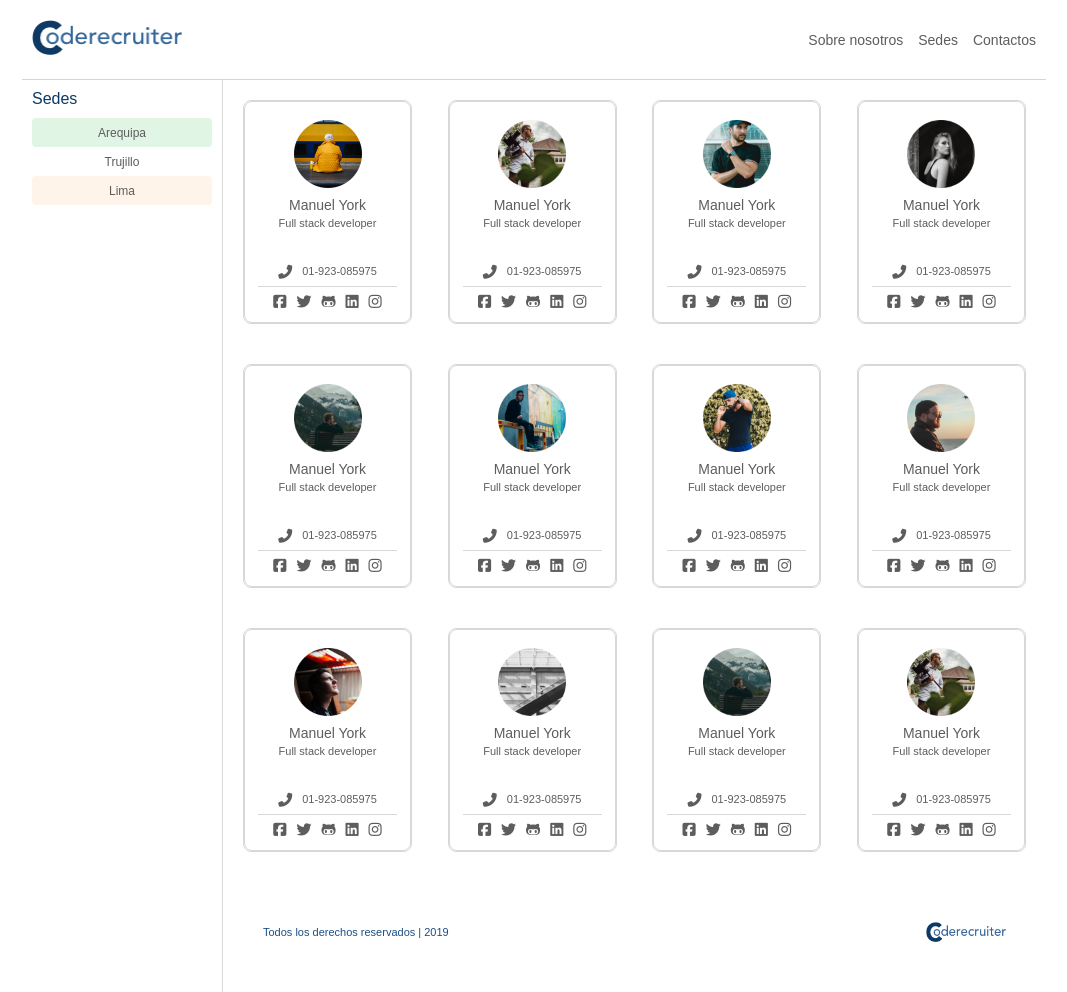
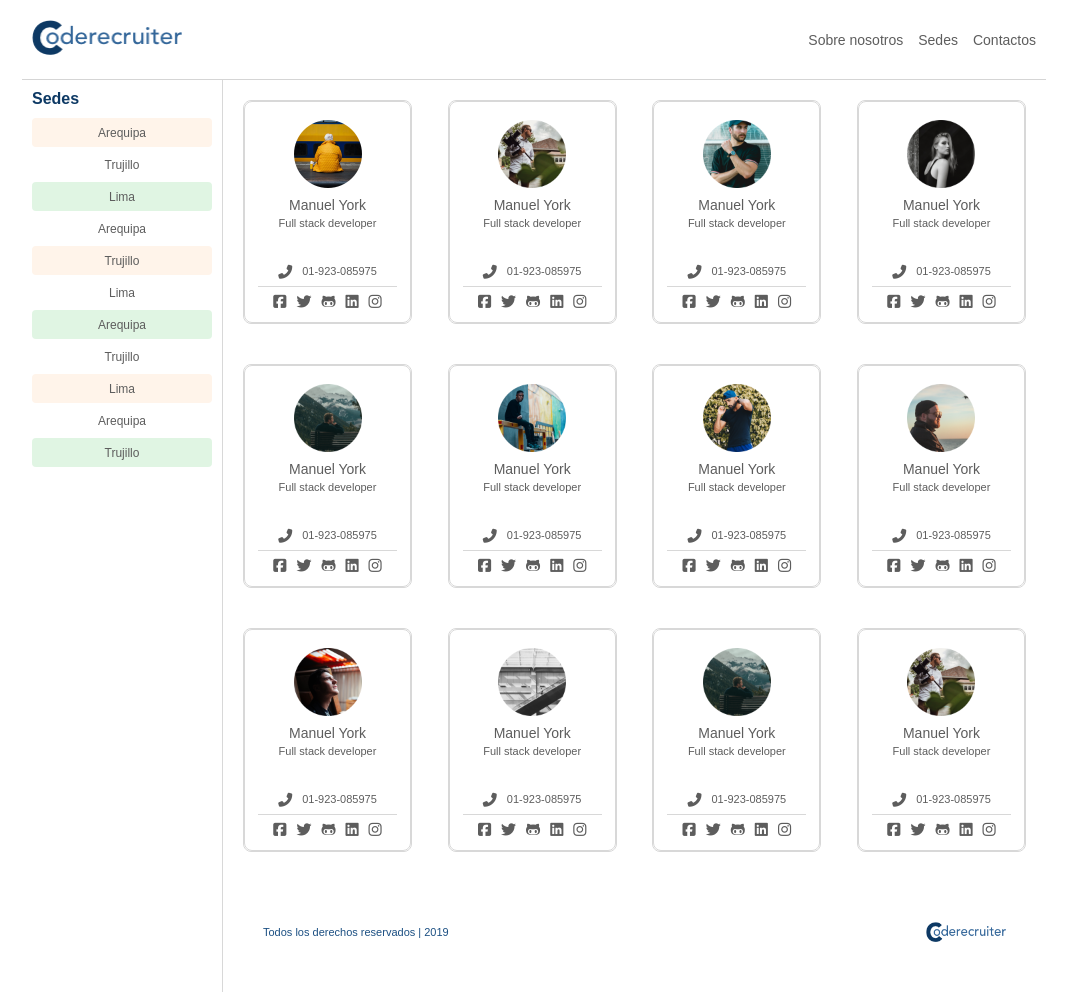
Before and after one commit to StevenACZ/Coderecruiter, a plain HTML site: page menu.html in a window 1280 px wide. Shown: the whole page, without its empty margins (106-1173 px from the left). Drawn offline with Linux system fonts and the light colour scheme.

Commit message:
Mejorando la parte left, y el footer

```diff
--- a/menu.html
+++ b/menu.html
@@ -38,6 +38,14 @@
         <a class="txt-x2 btn" href="#"><p>Arequipa</p></a>
         <a class="txt-x2 btn" href="#"><p>Trujillo</p></a>
         <a class="txt-x2 btn" href="#"><p>Lima</p></a>
+        <a class="txt-x2 btn" href="#"><p>Arequipa</p></a>
+        <a class="txt-x2 btn" href="#"><p>Trujillo</p></a>
+        <a class="txt-x2 btn" href="#"><p>Lima</p></a>
+        <a class="txt-x2 btn" href="#"><p>Arequipa</p></a>
+        <a class="txt-x2 btn" href="#"><p>Trujillo</p></a>
+        <a class="txt-x2 btn" href="#"><p>Lima</p></a>
+        <a class="txt-x2 btn" href="#"><p>Arequipa</p></a>
+        <a class="txt-x2 btn" href="#"><p>Trujillo</p></a>
       </aside>
 
       <aside class="right">
--- a/styles/menu.css
+++ b/styles/menu.css
@@ -171,6 +171,7 @@ a {
     padding: 10px;
     width: 180px;
     border-right: 1px solid #d8d8d8;
+    -webkit-perspective: 700;
   }
 
   @media screen and (max-width: 450px) {
@@ -192,31 +193,33 @@ a {
 
     .left > h2 {
       font-size: 1.6rem;
-      font-weight: normal;
+      font-weight: bold;
       color: #0d3964;
 
       margin-bottom: 10px;
     }
 
-    .left > a:nth-of-type(1) {
+    .left > a {
+      width: 100%;
+      height: 29px;
+      border-radius: 4px;
+      background-color: rgb(255,244,234);
+      transition: all 0.5s;
+      margin-bottom: 3px;
+    }
+
+    .left > a:nth-of-type(2n + 2) {
+      width: 100%;
+      height: 29px;
+      border-radius: 4px;
+      background-color: white;
+    }
+
+    .left > a:nth-of-type(4n + 3) {
       width: 100%;
       height: 29px;
       border-radius: 4px;
       background-color: rgba(61, 193, 84, 0.16);
-    }
-
-    .left > a:nth-of-type(2) {
-      width: 100%;
-      height: 29px;
-      border-radius: 4px;
-      background-color: rgba(255, 255, 255, 0.16);
-    }
-
-    .left > a:nth-of-type(3) {
-      width: 100%;
-      height: 29px;
-      border-radius: 4px;
-      background-color: rgba(255, 186, 122, 0.16);
     }
 
   /*-----------
@@ -393,6 +396,12 @@ a {
   height: 80px;
 }
 
+@media screen and (max-width: 450px) {
+  .footer {
+    padding: 0;
+  }
+}
+
   .footer > p {
     font-size: 1.1rem;
     line-height: 2.55;
```
